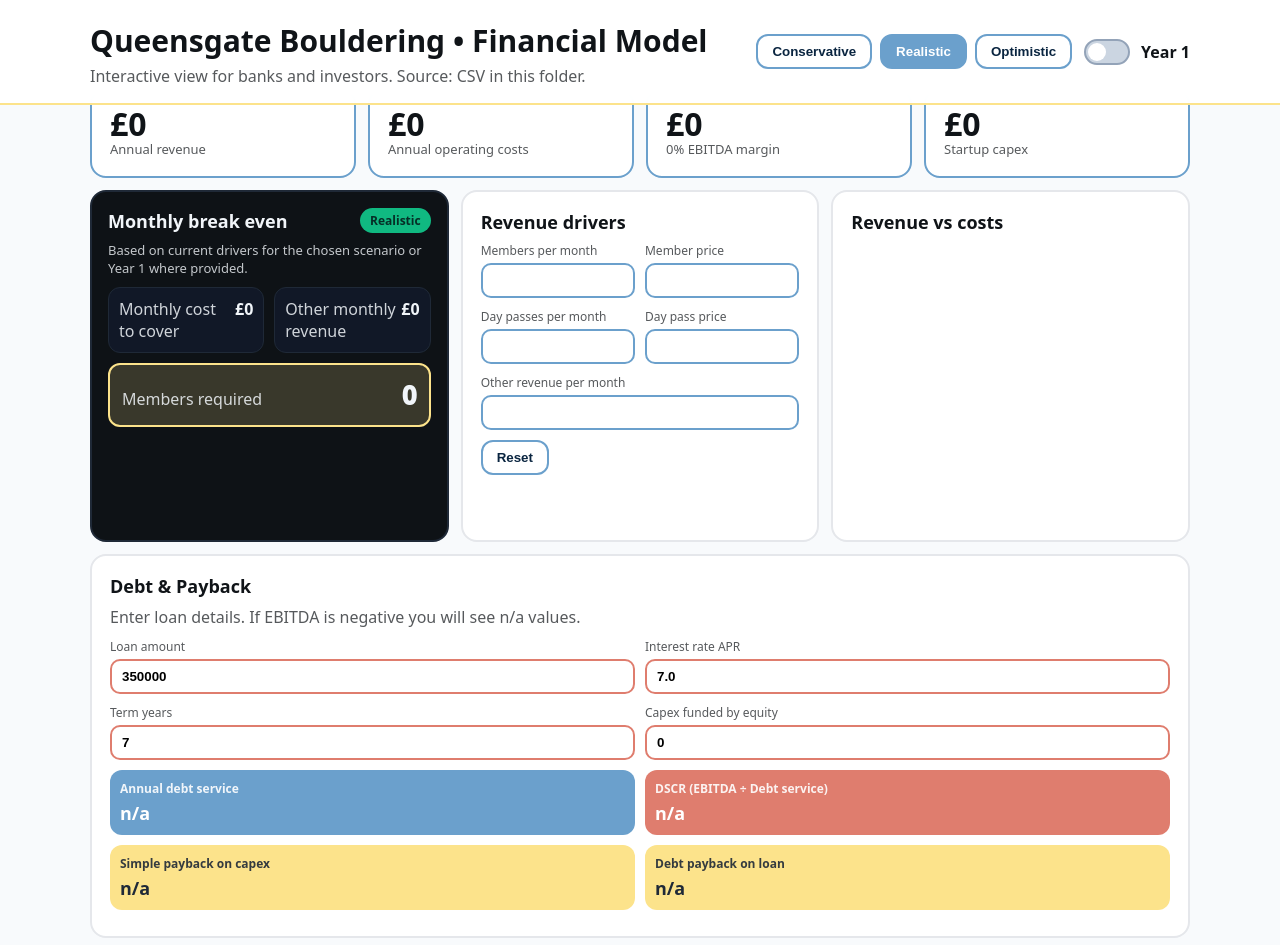
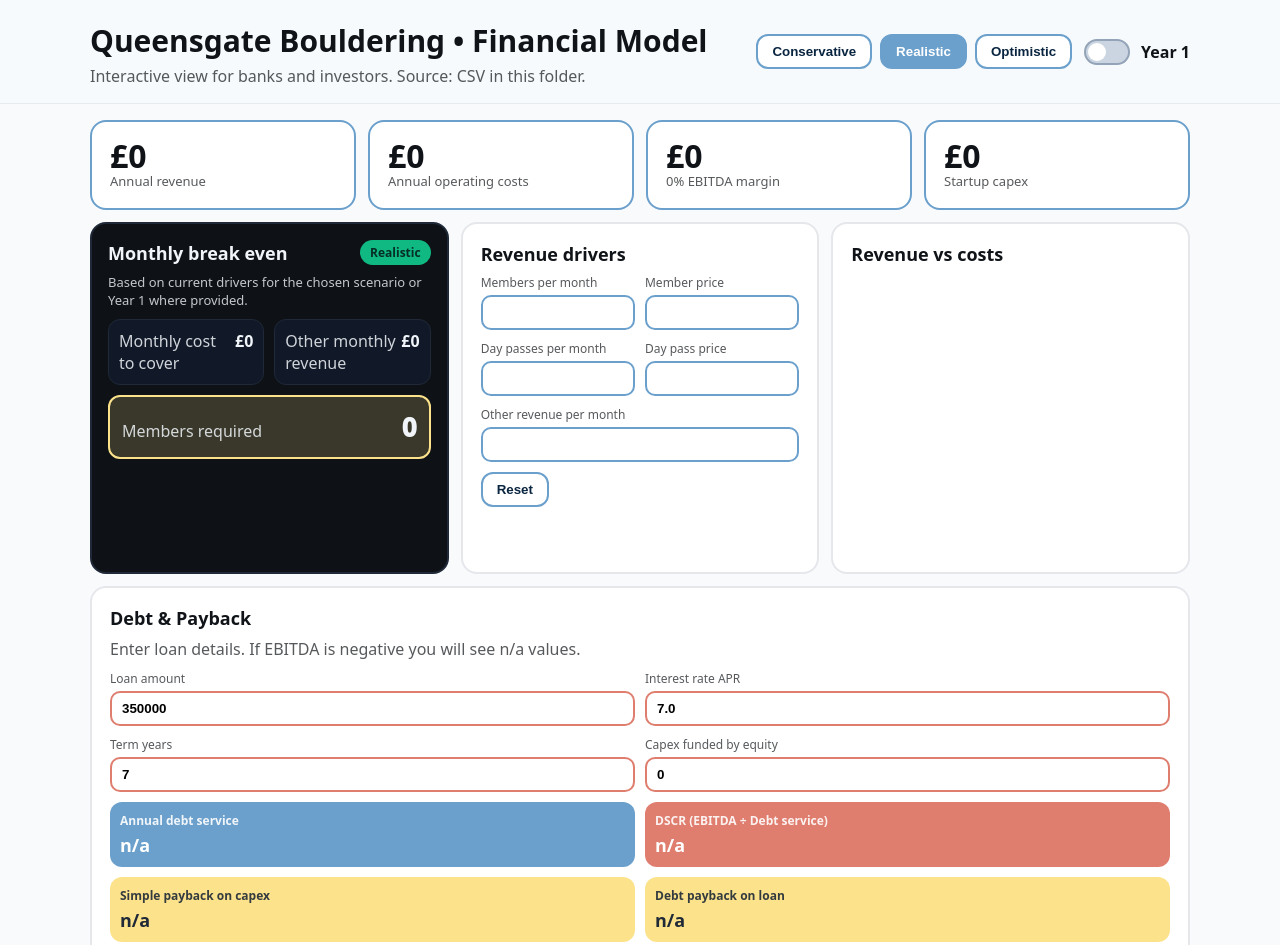
Before and after one commit to rolloweb/queensgateboulder, a plain HTML site: page index.html in a window 1280 px wide. Shown: the top 945 px of the page. Drawn offline with nearby package versions, Linux system fonts and the light colour scheme.

Commit message:
Small change

```diff
--- a/index.html
+++ b/index.html
@@ -28,21 +28,22 @@
     font-family:system-ui,-apple-system,Segoe UI,Roboto,Inter,Arial,sans-serif;
   }
 
-  /* Fixed header + spacer */
+
+/* Code A sticky header, verbatim */
+header{
+  position: sticky;
+  top: 0;
+  z-index: 10;
+  background: rgba(247,250,252,.9);
+  backdrop-filter: saturate(1.1) blur(6px);
+  border-bottom: 1px solid rgba(0,0,0,.06);
+}
+@media (prefers-color-scheme:dark){
   header{
-    position: fixed;
-    top: 0; left: 0; right: 0;
-    z-index: 1000;
-    background: rgba(255,255,255,.97);
-    border-bottom: 2px solid var(--gold);
-    backdrop-filter: saturate(1.1) blur(6px);
-    box-sizing: border-box;
+    background: rgba(11,11,12,.9);
+    border-bottom: 1px solid rgba(255,255,255,.1);
   }
-  @media (prefers-color-scheme:dark){
-    header{ background: rgba(16,16,16,.97) }
-  }
-  .header-spacer{ height: var(--header-h); }
-
+}
   .wrap{max-width:1100px;margin:0 auto;padding:16px}
   h1{margin:.25rem 0 0;font-weight:900;font-size:clamp(22px,3vw,30px)}
   p.muted{margin:.25rem 0 0;opacity:.7}
```
